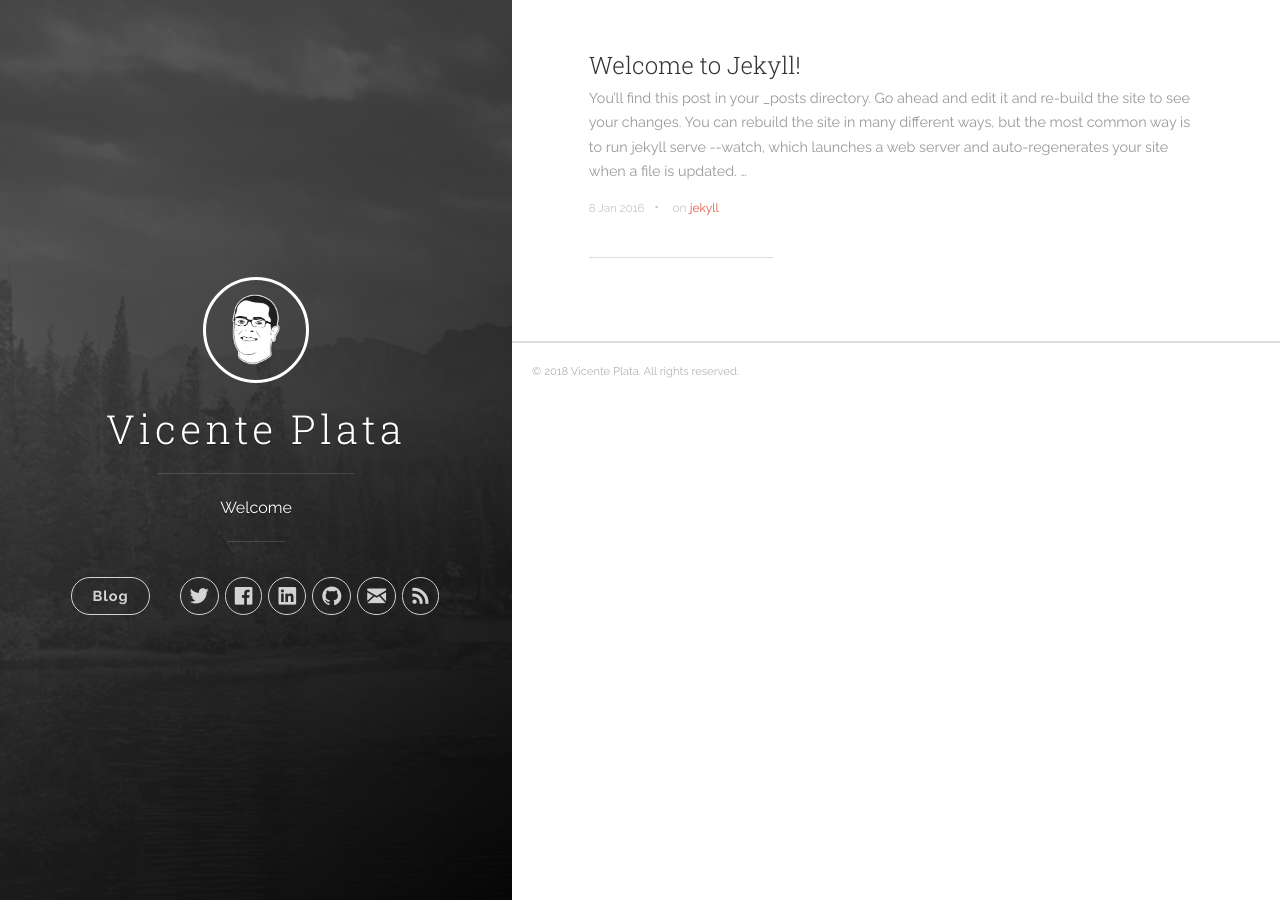
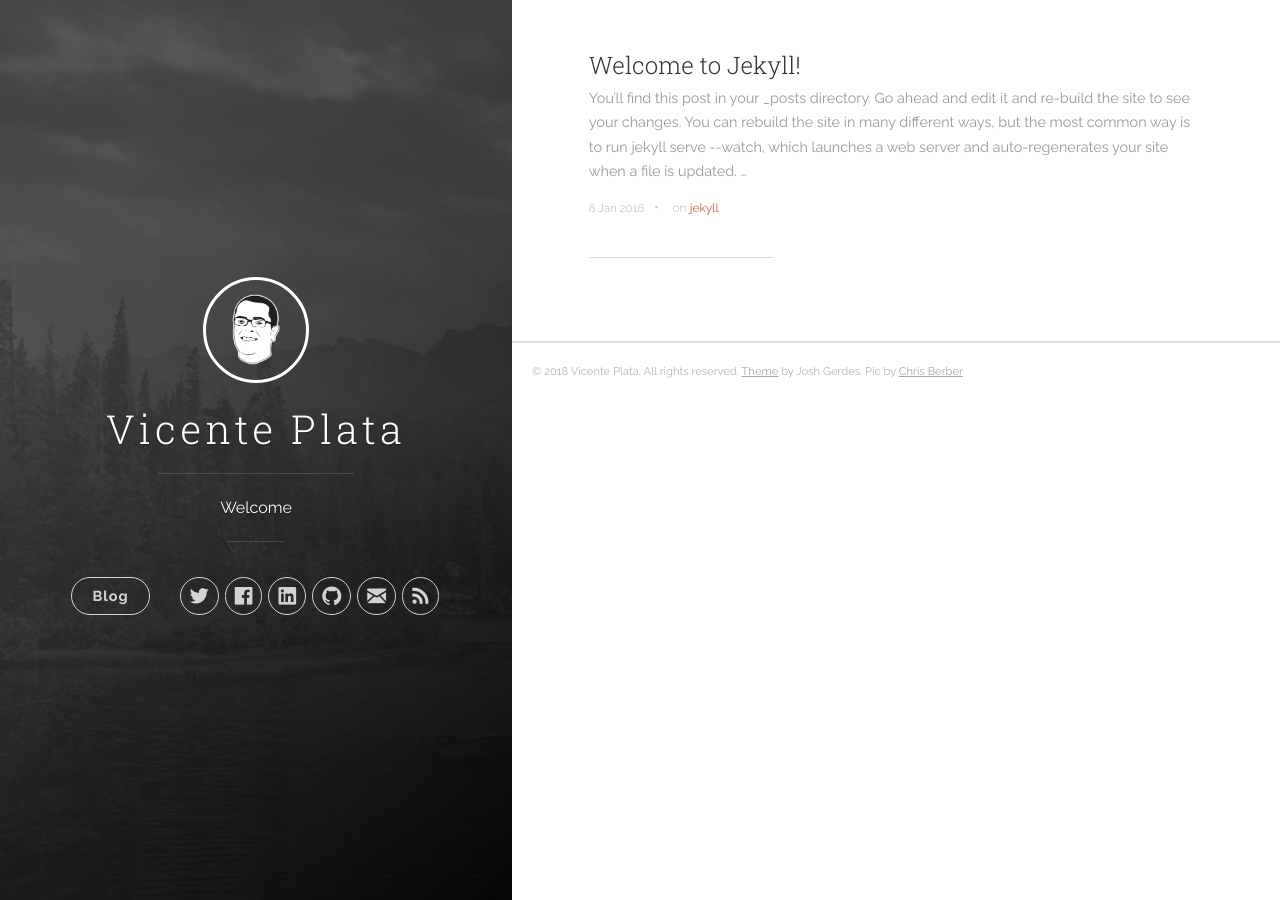
Before and after one commit to xnt/xnt.github.io, a Jekyll site: the page built from index.html, in a window 1280 px wide. Built offline with Jekyll 4.4.1, drawn with Linux system fonts in a browser that asks for light colours; the list of posts is cut into pages by our own code.

Commit message:
:bow: Add acknowledgments

```diff
--- a/_includes/footer.html
+++ b/_includes/footer.html
@@ -1,5 +1,5 @@
 <footer class="footer">
-  <span class="footer__copyright">&copy; {{ site.time | date: '%Y' }} {{ site.author.name }}. All rights reserved.</span>
+  <span class="footer__copyright">&copy; {{ site.time | date: '%Y' }} {{ site.author.name }}. All rights reserved. <a href="https://github.com/joshgerdes/jekyll-uno">Theme</a> by Josh Gerdes. Pic by <a href="https://chrisberber.com/">Chris Berber</a></span>
 </footer>
 
 <script type="text/javascript" src="https://ajax.googleapis.com/ajax/libs/jquery/3.3.1/jquery.min.js"></script>
```
